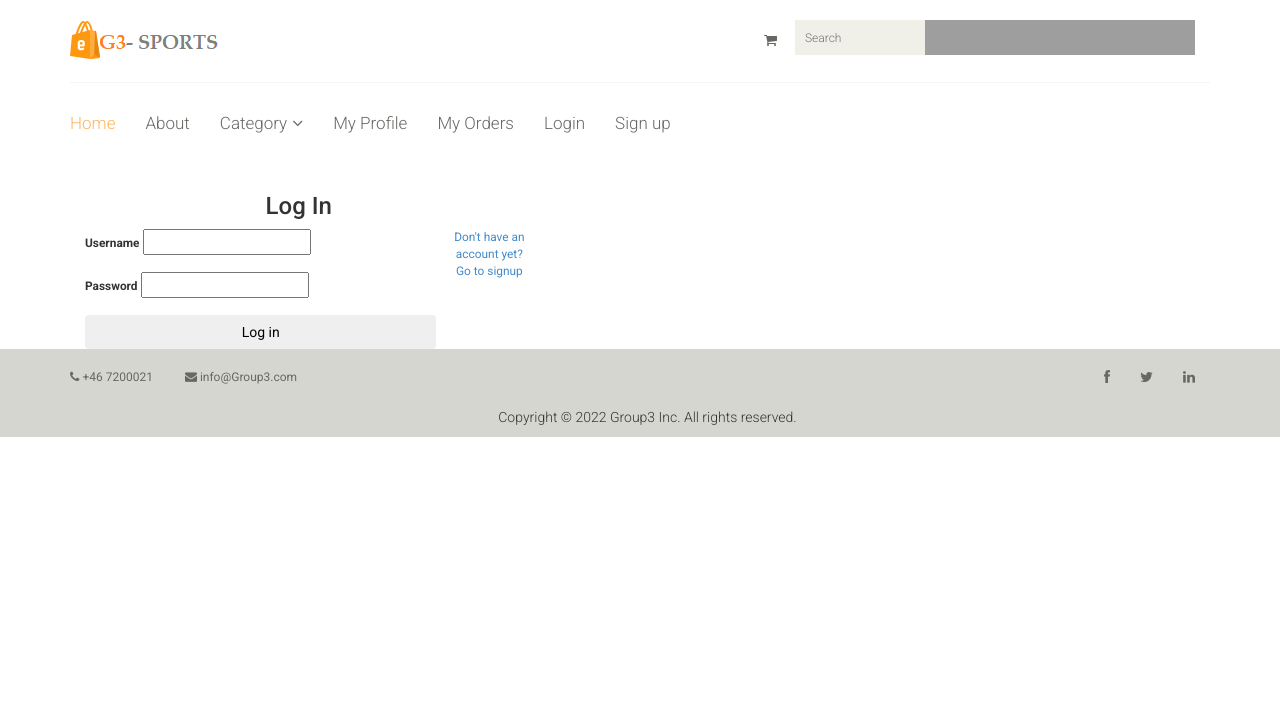
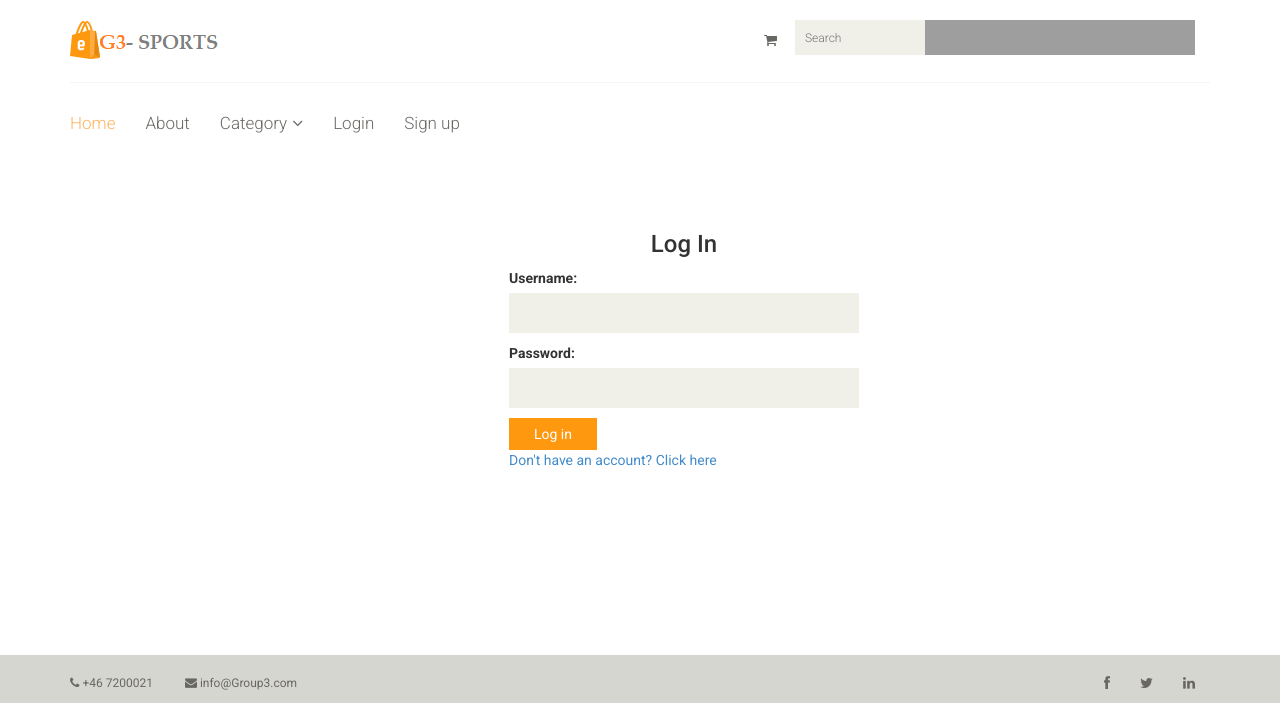
Before and after one commit to GayathriNarayan/Online-Shopping-Website, a Django app: page /onlineapp/login/ in a window 1280 px wide. Shown: the top 703 px of the page. Run offline with Django 3.2, Linux system fonts and the light colour scheme; grey boxes are pictures that could not be loaded.

Commit message:
SignUp & Login

```diff
--- a/webshop/templates/onlineapp/base.html
+++ b/webshop/templates/onlineapp/base.html
@@ -84,9 +84,9 @@
 									<li><a href="checkout.html">Accersories</a></li>
 								</ul>
 							</li>
-							<li><a href="myprofile.html">My Profile</a></li>
-							<li><a href="myorders.html">My Orders</a></li>
 							{% if user.is_authenticated %}
+								<li><a href="myprofile.html">My Profile</a></li>
+								<li><a href="myorders.html">My Orders</a></li>
 								<li><a href="{% url 'onlineapp:user_logout' %}">Logout</a></li>
 							{% else %}
 								<li><a href="{% url 'onlineapp:user_login' %}">Login</a></li>
--- a/webshop/templates/onlineapp/login.html
+++ b/webshop/templates/onlineapp/login.html
@@ -1,70 +1,35 @@
 {% extends 'onlineapp/base.html' %}
+{% block title %} Login {% endblock title %}
+{% block css %} {% endblock css %}
+{% block content %}
+<section id="form" style="margin-left: 30%; margin-top: 3%">
+    <div class="container">
+        <div class="col-sm-4 col-sm-offset-1">
+            <div class="signup-form">
+                <h3 class="font-weight-light my-1 text-center">Log In</h3>
 
-{% block title %} Login  {% endblock title %}
-{% block css %} {% endblock css %}
+                {% csrf_token %} {% if form.errors %}
+                <div class="alert alert-danger alert-dismissible" role="alert">
+                    {% for key, value in form.errors.items %} {{ value }} {% endfor %}
+                </div>
+                {% endif %}
 
-{% block content %}
-<form method="POST" action="{% url 'onlineapp:user_login' %}">
-    {% csrf_token %}
-    <div class="form-content my-3 p-3">
-    <div class="container">
-        <div class="row justify-content-center">
-            <div class="col-lg-5">
-                <div class="card shadow-lg border-0 rounded-lg mt-0 mb-3">
-                    <div class="card-header justify-content-center">
-                        <h3 class="font-weight-light my-1 text-center">Log In</h3>
-                    </div>
-                    {% if form.errors %}
-                        <div class="alert alert-danger alert-dismissible" role="alert">
-                            <div id="form_errors">
-                                {% for key, value in form.errors.items %}
-                                    <strong>{{ value }}</strong>
-                                {% endfor %}
-                            </div>
-                            <button type="button" class="close" data-dismiss="alert" aria-label="Close">
-                                <span aria-hidden="true">&times;</span>
-                            </button>
-                        </div>
-                    {% endif %}
-                    <div class="card-body">
-                        <form method="POST">
+                <form method="POST">
+                    <label class="medium mb-1">Username:</label>
+                    {% csrf_token %} {{ form.username }}
 
-                            <div class="form-row">
-                                <div class="col-md-10 offset-md-1">
-                                    <div class="form-group">
-                                        <label class="small mb-1">Username</label>
-                                        {% csrf_token %}
-                                        {{ form.username }}
-                                    </div>
-                                </div>
-                            </div>
-                            <div class="form-row">
-                                <div class="col-md-10 offset-md-1">
-                                    <div class="form-group">
-                                        <label class="small mb-1">Password</label>
-                                        {{ form.password }}
-                                    </div>
-                                </div>
-                            </div>
-                            <div class="form-row">
-                                <div class="col-md-10 offset-md-1">
-                                    <div class="form-group mt-0 mb-1">
-                                        <button name="login" class="col-md-12 btn btn-dark" id="login">Log in</button>
-                                    </div>
-                                </div>
-                            </div>
-                        </form>
-                    </div>
-                    <div class="card-footer text-center">
-                        <div class="small">
-                            <a href="{% url 'onlineapp:user_signup' %}">Don't have an account yet? Go to signup</a><br>
-                        </div>
-                    </div>
-                </div>
+                    <label class="medium mb-1">Password:</label>
+                    {{ form.password }}
+
+                    <button name="login" class="btn btn-default" id="login">
+                        Log in
+                    </button>
+                </form>
+
+                <a href="{% url 'onlineapp:user_signup' %}">Don't have an account? Click here</a>
             </div>
         </div>
     </div>
-    </div>
-</form>
+</section>
 
-   {% endblock content %}
+{% endblock content %}
```
Also changed, not shown: webshop/templates/onlineapp/signup.html (+28 -35 lines), webshop/db.sqlite3.
